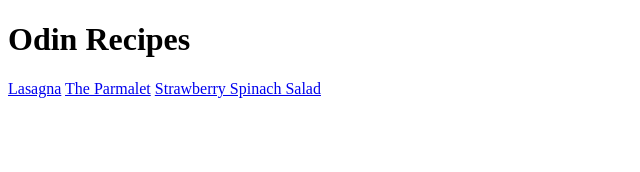
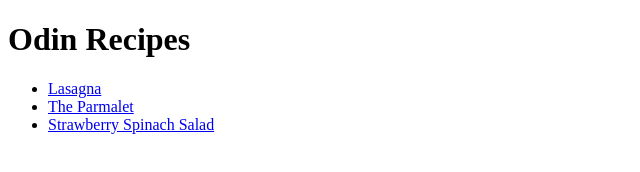
Before and after one commit to abeeto/odin-recipes, a plain HTML site: page index.html in a window 1280 px wide. Shown: the whole page, without its empty margins (0-640 px from the left). Drawn offline with Linux system fonts and the light colour scheme.

Commit message:
Format links in index.html.Add width/height attr to img in lasagna.html

```diff
--- a/index.html
+++ b/index.html
@@ -6,8 +6,10 @@
     </head>
     <body>
         <h1>Odin Recipes</h1>
-        <a href="recipes/lasagna.html">Lasagna</a>
-        <a href="recipes/the-parmalet.html">The Parmalet</a>
-        <a href="recipes/strawberry-spinach.html">Strawberry Spinach Salad</a>
+        <ul>
+            <li><a href="recipes/lasagna.html">Lasagna</a></li>
+            <li><a href="recipes/the-parmalet.html">The Parmalet</a></li>
+            <li><a href="recipes/strawberry-spinach.html">Strawberry Spinach Salad</a></li>
+        </ul>
     </body>
 </html>
```
Also changed, not shown: recipes/lasagna.html (+1 -1 lines).
